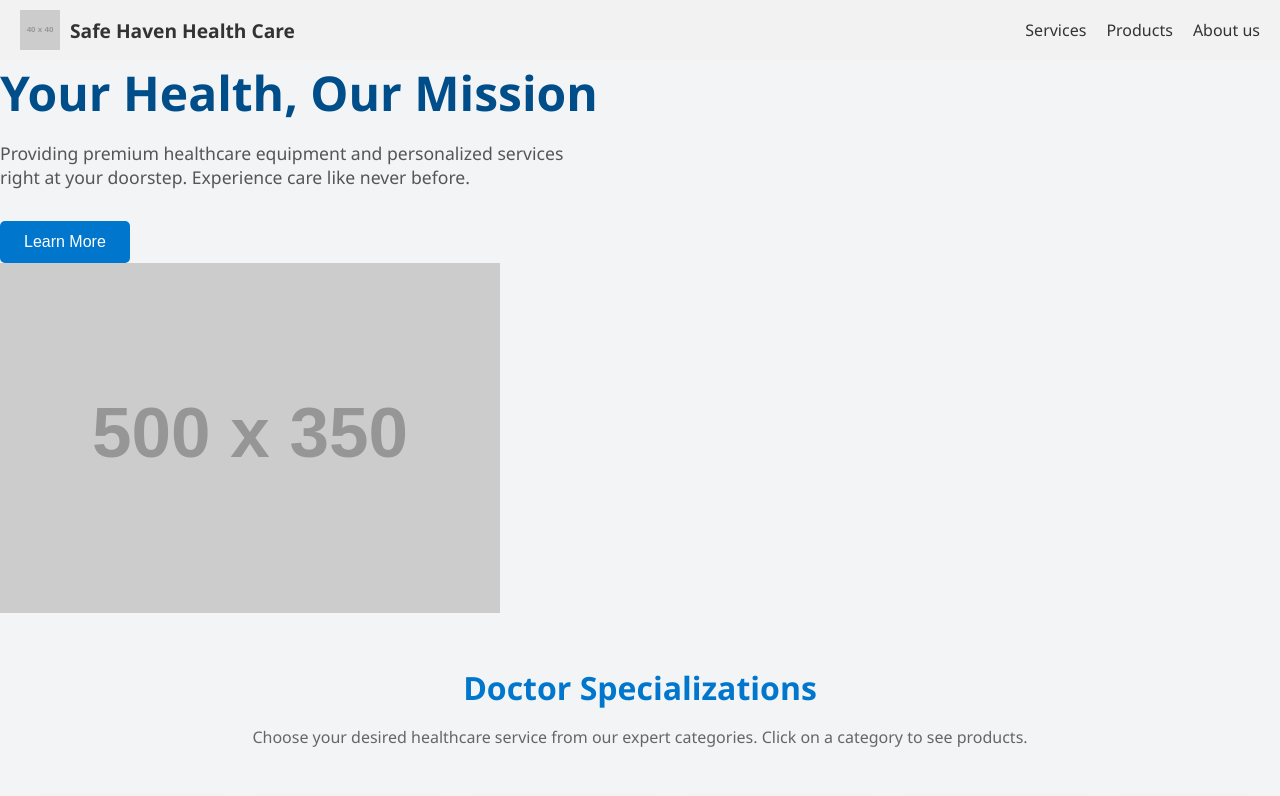
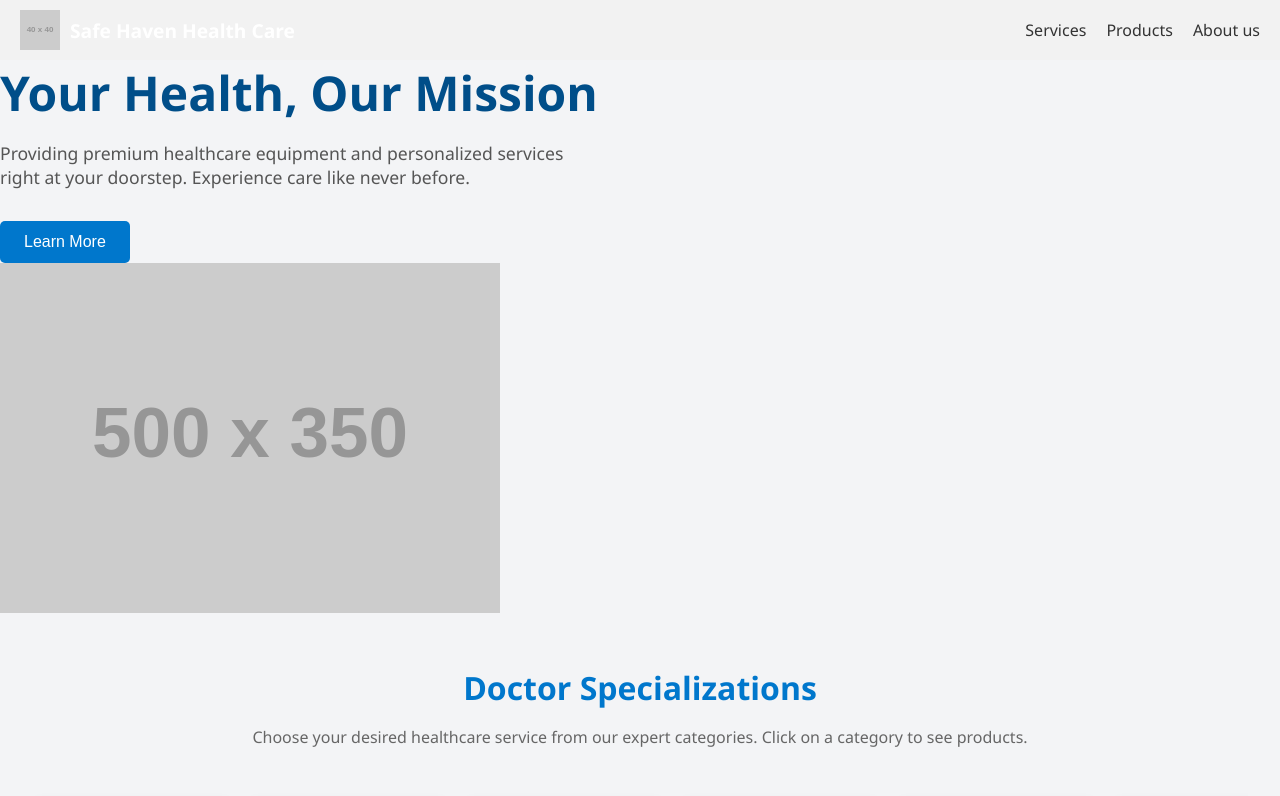
Before and after one commit to safeheavenhealthcaregroup/Safe-Heaven-, a plain HTML site: page index.html in a window 1280 px wide. Shown: the top 796 px of the page. Drawn offline with Linux system fonts and the light colour scheme; placeholder pictures from the web are drawn by us.

Commit message:
Update index.html

```diff
--- a/index.html
+++ b/index.html
@@ -151,8 +151,8 @@
       position: sticky;
       top: 0;
       z-index: 1000;
-      background-color: #0077cc;
-      color: #white;
+      background-color: #0057a0;
+      color: #ffffff;
       justify-content: space-between;
       align-items: center;
       padding: 10px 20px;
```
